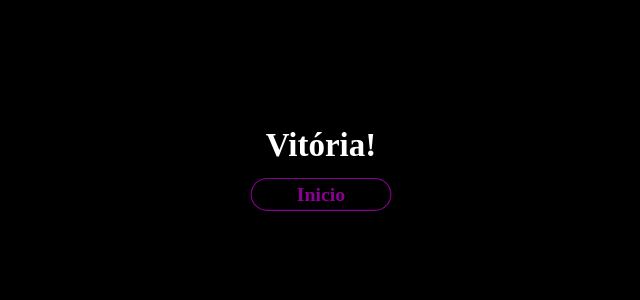
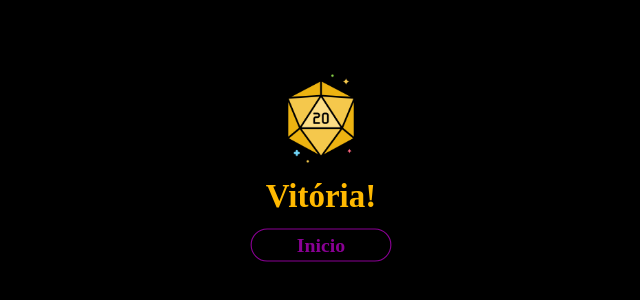
Before and after one commit to GiulianoBotelho/d-d-enemy, a React (Vite) app: page /battle in a window 1280 px wide. Shown: the part 232-532 px from the top of the page, without its empty margins (319-959 px from the left). Built offline with nearby package versions, Linux system fonts and the light colour scheme.

Commit message:
feat:adicionando monstros

```diff
--- a/src/components/Choose-your-Enemies.tsx
+++ b/src/components/Choose-your-Enemies.tsx
@@ -1,9 +1,9 @@
 import { useNavigate } from "react-router-dom";
-import { Poke } from "../data/monster-tests";
+import { Monsters } from "../data/Monsters";
 import { useState } from "react";
 
 export default function ChooseYourEnemies() {
-  const [enemies] = useState(Poke);
+  const [enemies] = useState(Monsters);
   const [selectedEnemies, setSelectedEnemies] = useState<any[]>([]);
   const navigate = useNavigate();
 
@@ -18,9 +18,9 @@ export default function ChooseYourEnemies() {
     }
   };
 
- const downEnemies = (id:number) =>{
-  setSelectedEnemies((prev) =>{
-    const updatedEnemies = prev.filter((enemy, index)=>{
+  const downEnemies = (id: number) => {
+    setSelectedEnemies((prev) => {
+      const updatedEnemies = prev.filter((enemy, index) => {
         return !(enemy.id === id && prev.findIndex((e) => e.id === id) === index)
       })
       return updatedEnemies
--- a/src/components/Enemies-in-Battle.tsx
+++ b/src/components/Enemies-in-Battle.tsx
@@ -1,7 +1,7 @@
 import { useState } from "react";
 import { Link, useLocation } from "react-router-dom";
 import { motion } from "framer-motion";
-
+import Dice from '../assets/images/d20.png'
 export default function EnemiesInBattle() {
     const location = useLocation();
     const searchParams = new URLSearchParams(location.search);
@@ -87,8 +87,8 @@ export default function EnemiesInBattle() {
                     animate={{ scale: 1.1, opacity: 1 }}
                     transition={{ type: "spring", stiffness: 150, damping: 20 }}
                 >
-
-                    <p className=" text-3xl"> Vitória!</p>
+                    <img src={Dice} className="w-20" alt="" />
+                    <p className=" text-3xl font-semibold text-amber-400"> Vitória!</p>
                   <Link to='/'> <button className=" border-1 border-fuchsia-800 w-32 rounded-2xl text-fuchsia-800 text-lg font-bold">Inicio</button></Link>
                 </motion.div>
             )}
```
Also changed, not shown: src/assets/images/d20.png (added), src/assets/images/victory.png (added). Lines whose indentation alone changed are shown as unchanged.
